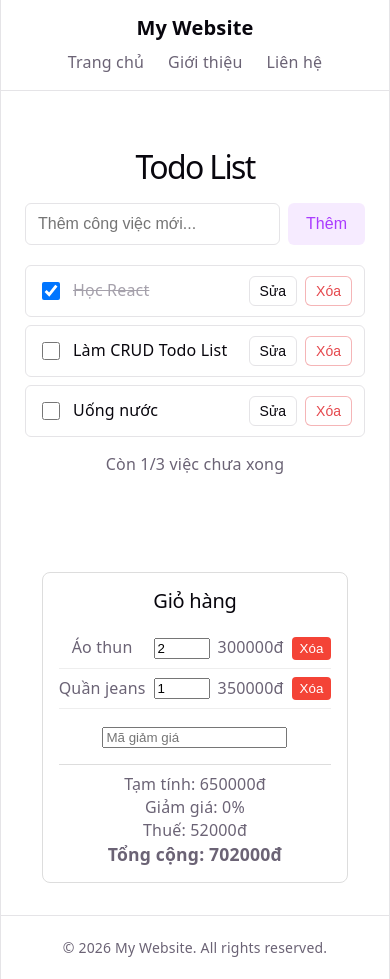
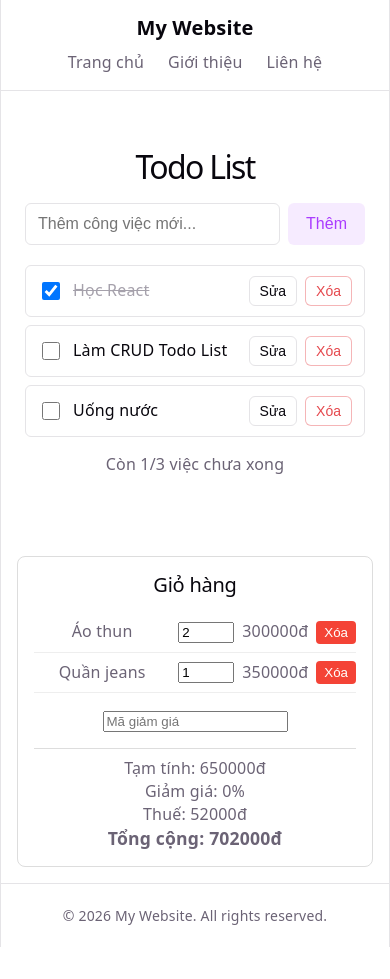
Before and after one commit to hoidanit-live/mywebsite-learn-git, a React (Vite) app: page / in a window 390 px wide. After the commit the page ends 947 px from the top, so only its background shows below. Built offline with nearby package versions, Linux system fonts and the light colour scheme.

Commit message:
style(cart): chỉnh responsive cho Cart

```diff
--- a/src/features/cart/Cart.css
+++ b/src/features/cart/Cart.css
@@ -49,3 +49,9 @@
   padding: 0.25rem 0.5rem;
   cursor: pointer;
 }
+
+@media (max-width: 480px) {
+  .cart {
+    margin: 1rem;
+  }
+}
```
